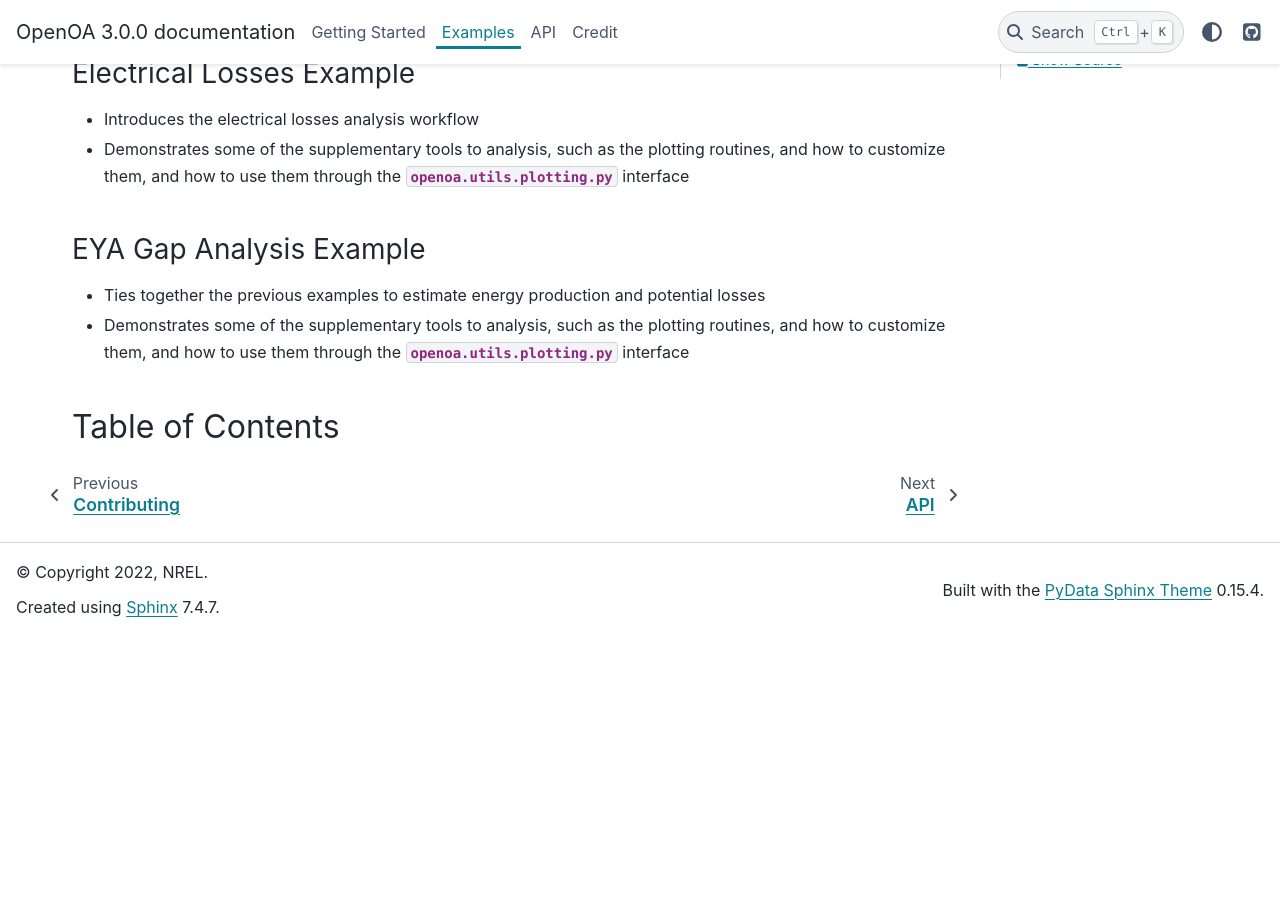
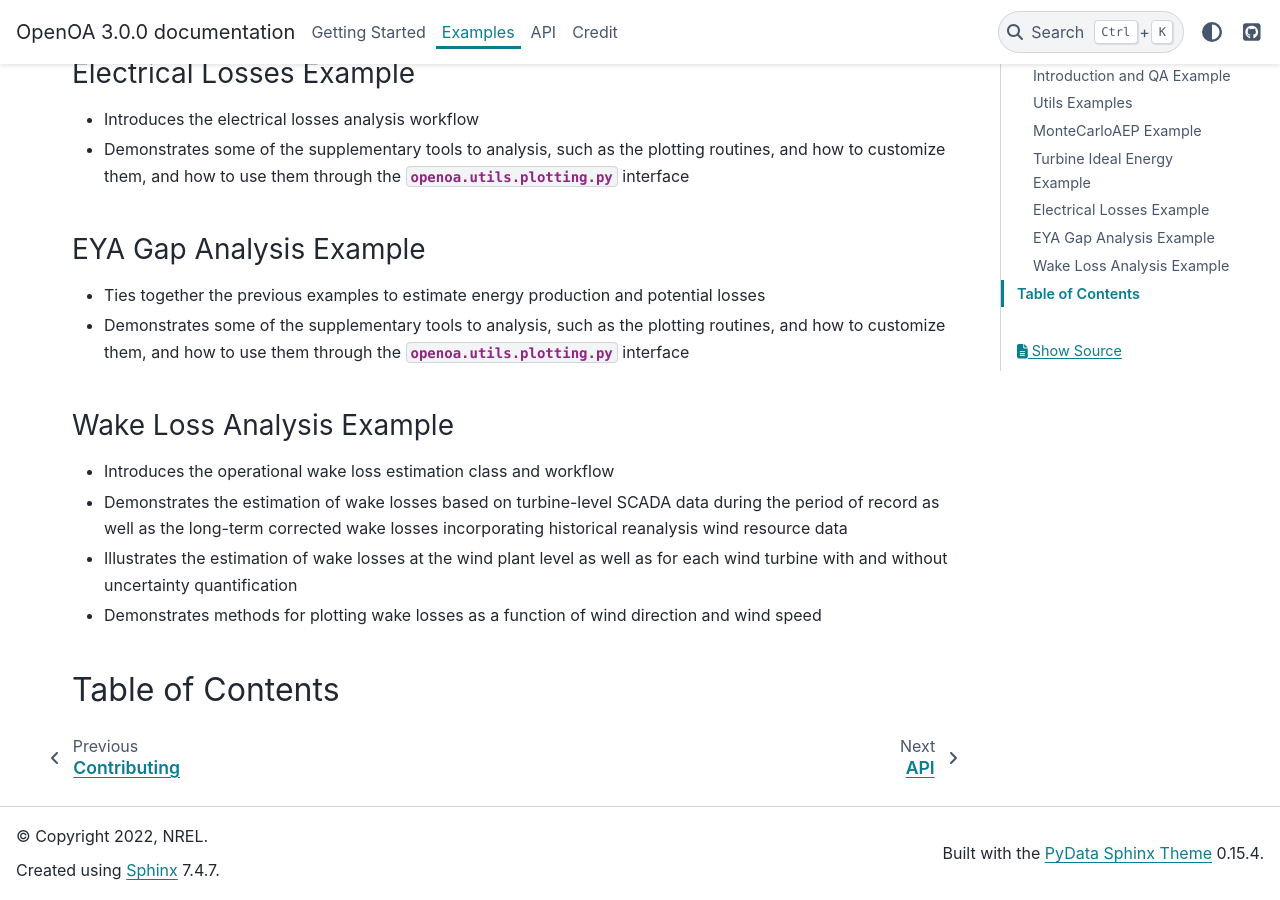
Before and after one commit to NREL/OpenOA, a Sphinx documentation site: the page built from sphinx/examples/index.rst, in a window 1280 px wide and 900 px high, scrolled down 1082 px. Built offline with Sphinx 7.4.7 and the PyData theme 0.15.4, drawn with Linux system fonts in a browser that asks for light colours; pages that are not in the unit, such as notebooks, are missing from menus; before the commit the page ends 1718 px from its top, so only the background shows below that.

Commit message:
adding sphinx documentation for wake loss method and example notebook; proofreading wake loss example note book

```diff
--- a/sphinx/api/analysis.rst
+++ b/sphinx/api/analysis.rst
@@ -18,3 +18,6 @@ together to create reproducible analysis workflows.
 
 .. autoclass:: openoa.analysis.eya_gap_analysis.EYAGapAnalysis
     :members:
+
+.. autoclass:: openoa.analysis.wake_losses.WakeLosses
+    :members:
--- a/sphinx/conf.py
+++ b/sphinx/conf.py
@@ -38,6 +38,7 @@ new_nb = nbmerge.merge_notebooks(
         "../examples/03_turbine_ideal_energy.ipynb",
         "../examples/04_electrical_losses.ipynb",
         "../examples/05_eya_gap_analysis.ipynb",
+        "../examples/06_wake_loss_analysis.ipynb",
     ),
 )
 nbmerge.write_notebook(new_nb, "./examples/examplesout.ipynb")
--- a/sphinx/examples/index.rst
+++ b/sphinx/examples/index.rst
@@ -63,6 +63,17 @@ EYA Gap Analysis Example
   how to customize them, and how to use them through the :py:mod:`openoa.utils.plotting.py`
   interface
 
+Wake Loss Analysis Example
+========================
+
+* Introduces the operational wake loss estimation class and workflow
+* Demonstrates the estimation of wake losses based on turbine-level SCADA data during the
+  period of record as well as the long-term corrected wake losses incorporating historical
+  reanalysis wind resource data
+* Illustrates the estimation of wake losses at the wind plant level as well as for each wind
+  turbine with and without uncertainty quantification
+* Demonstrates methods for plotting wake losses as a function of wind direction and wind speed
+
 
 Table of Contents
 *****************
```
Also changed, not shown: CHANGELOG.md (+2 -0 lines), 3 other files.
